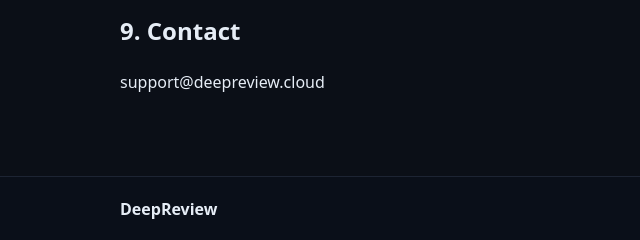
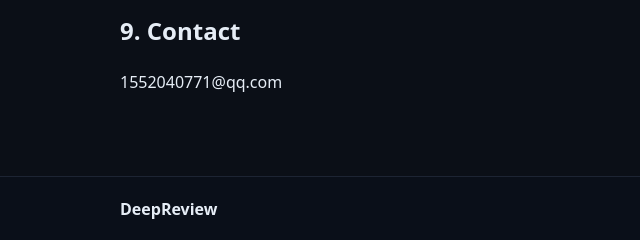
Before and after one commit to TRUNKS0/deepreview-site, a plain HTML site: page terms.html in a window 1280 px wide. Shown: the part 1183-1423 px from the top of the page, 0-640 px from the left. Drawn offline with Linux system fonts and the light colour scheme.

Commit message:
Update terms.html

```diff
--- a/terms.html
+++ b/terms.html
@@ -47,7 +47,7 @@
     <p>DeepReview is provided “as is” without warranties. We are not liable for indirect or consequential damages.</p>
 
     <h2>9. Contact</h2>
-    <p>support@deepreview.cloud</p>
+    <p>1552040771@qq.com</p>
   </main>
 
   <footer class="site-footer">
```
